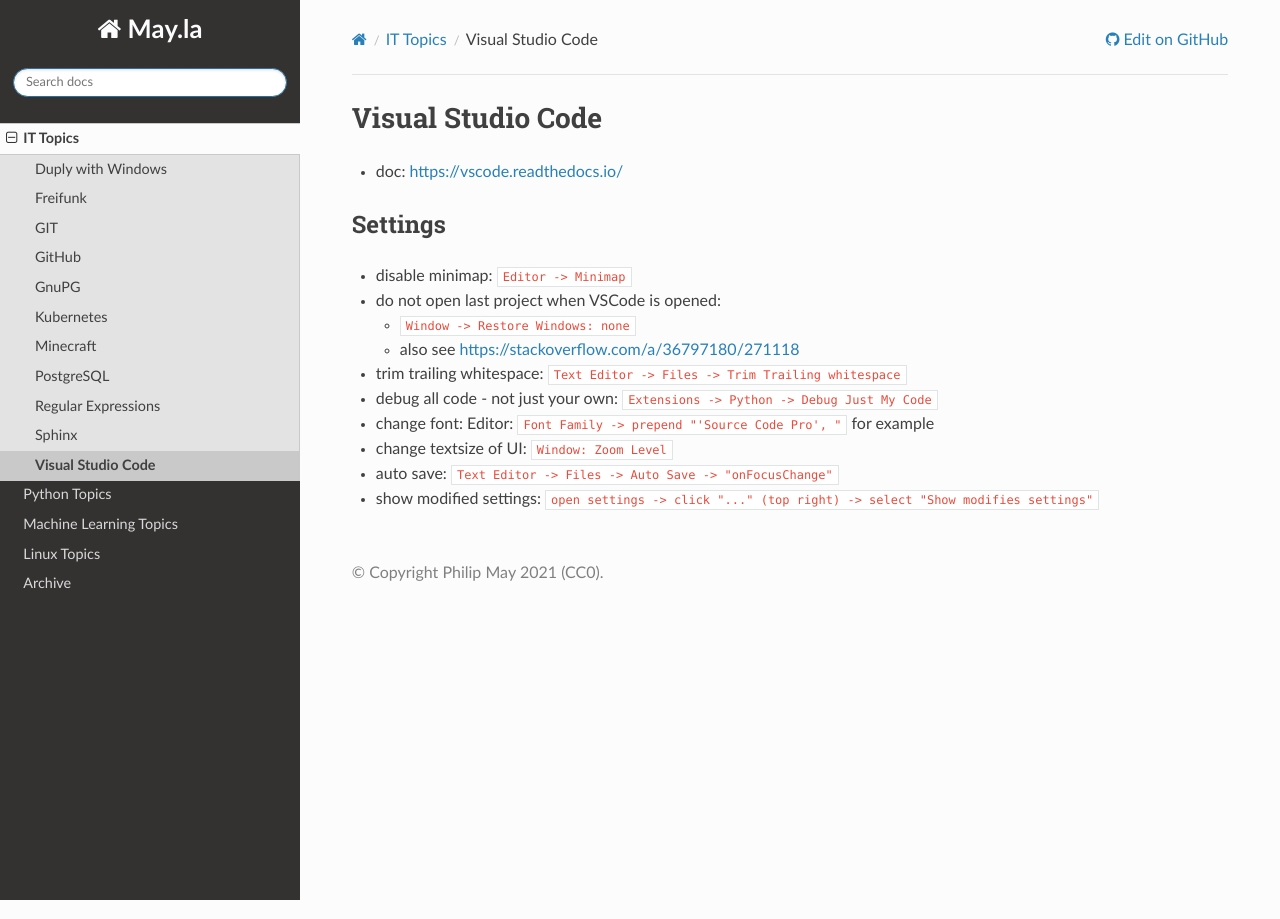
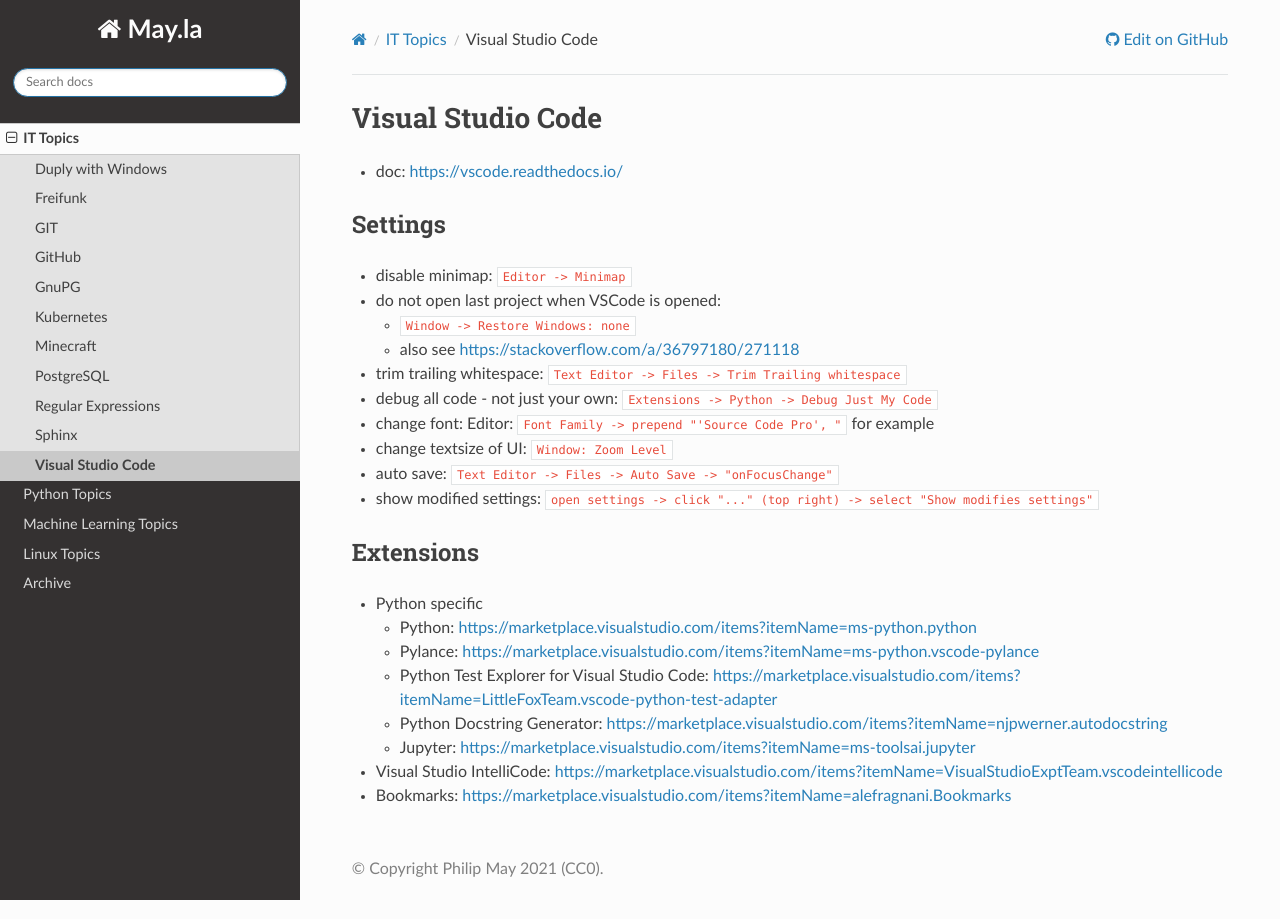
Before and after one commit to PhilipMay/May.la, a Sphinx documentation site: the page built from source/it/vs-code.md, in a window 1280 px wide. Built offline with Sphinx 7.4.7 and the Read the Docs theme 2.0.0, drawn with Linux system fonts in a browser that asks for light colours.

Commit message:
Update vs-code.md

```diff
--- a/source/it/vs-code.md
+++ b/source/it/vs-code.md
@@ -12,3 +12,13 @@
 - change textsize of UI: `Window: Zoom Level`
 - auto save: `Text Editor -> Files -> Auto Save -> "onFocusChange"`
 - show modified settings: `open settings -> click "..." (top right) -> select "Show modifies settings"`
+
+## Extensions
+- Python specific
+  - Python: https://marketplace.visualstudio.com/items?itemName=ms-python.python
+  - Pylance: https://marketplace.visualstudio.com/items?itemName=ms-python.vscode-pylance
+  - Python Test Explorer for Visual Studio Code: https://marketplace.visualstudio.com/items?itemName=LittleFoxTeam.vscode-python-test-adapter
+  - Python Docstring Generator: https://marketplace.visualstudio.com/items?itemName=njpwerner.autodocstring
+  - Jupyter: https://marketplace.visualstudio.com/items?itemName=ms-toolsai.jupyter
+- Visual Studio IntelliCode: https://marketplace.visualstudio.com/items?itemName=VisualStudioExptTeam.vscodeintellicode
+- Bookmarks: https://marketplace.visualstudio.com/items?itemName=alefragnani.Bookmarks
```
